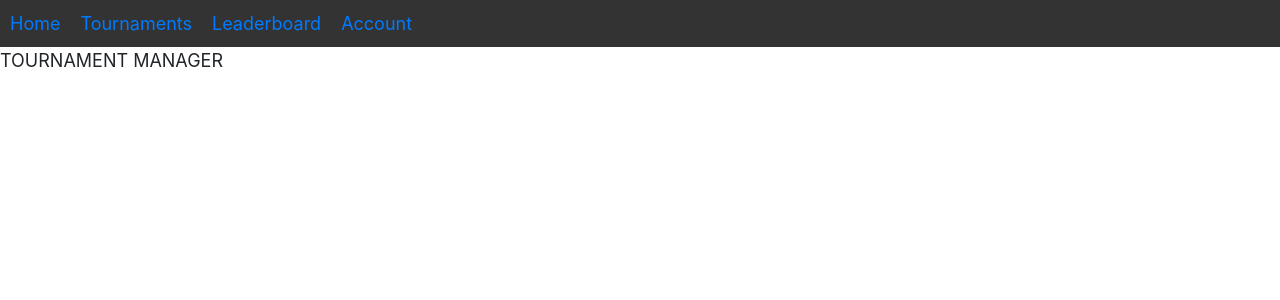
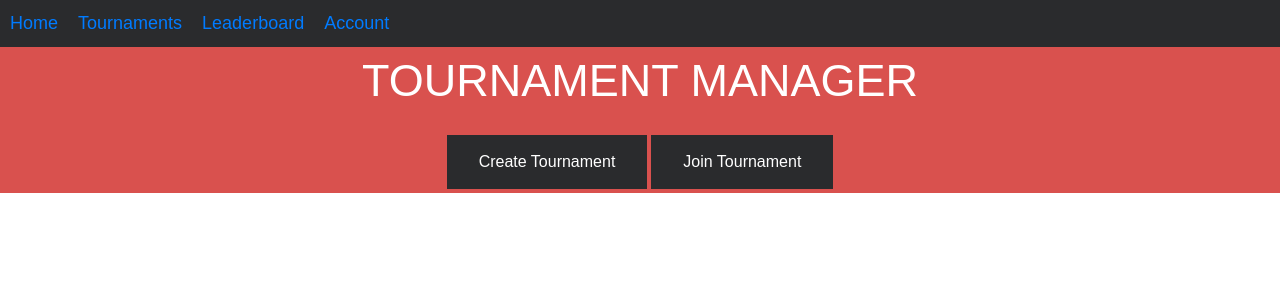
Before and after one commit to Dominik7797/Tournament-Manager, a React (Create React App) app in the folder Tournament Manager/ClientApp/: page / in a window 1280 px wide. Shown: the top 300 px of the page. Built offline with nearby package versions, Linux system fonts and the light colour scheme.

Commit message:
added tournament model and css

```diff
--- a/Tournament Manager/ClientApp/src/App.js
+++ b/Tournament Manager/ClientApp/src/App.js
@@ -12,6 +12,8 @@ import Tournaments from './components/Tournaments'
 import Account from './components/Account'
 import Leaderboard from './components/Leaderboard'
 import '../src/css/NavBar.css'
+import '../src/css/MainPageCSS.css'
+import TournamentCreator from './components/TournamentCreator';
 
 function App() {
     return (
@@ -45,6 +47,9 @@ function App() {
                         <Route path="/leaderboard">
                             <Leaderboard />
                         </Route>
+                        <Route path="/tournament-create">
+                            <TournamentCreator />
+                        </Route>
                         <Route path="/">
                             <Home />
                         </Route>
--- a/Tournament Manager/ClientApp/src/components/Home.js
+++ b/Tournament Manager/ClientApp/src/components/Home.js
@@ -1,9 +1,17 @@
 import React from 'react';
+import { Link } from 'react-router-dom';
+import '../../src/css/MainPageCSS.css'
+import TournamentCreator from './TournamentCreator';
 
-function Home(){
+function Home() {
+
     return (
-        <div className="MainPage">
+        <div className="mainPage">
             <p className="mainTitle">TOURNAMENT MANAGER</p>
+            <div className="linkContainer">
+                <Link to='/tournament-create' className="btnCreateTournament">Create Tournament</Link>
+                <Link to='/tournaments' className="btnCreateTournament">Join Tournament</Link>
+            </div>
         </div>
     );
 }
--- a/Tournament Manager/ClientApp/src/css/MainPageCSS.css
+++ b/Tournament Manager/ClientApp/src/css/MainPageCSS.css
@@ -0,0 +1,39 @@
+.mainTitle {
+    text-align: center;
+    font-size: 45px;
+    color: white;
+}
+
+.btnCreateTournament {
+    background-color: #2a2b2dff;
+    border: none;
+    color: white;
+    padding: 15px 32px;
+    text-align: center;
+    text-decoration: none;
+    display: inline-block;
+    font-size: 16px;
+    margin: 4px 2px;
+    cursor: pointer;
+    -webkit-appearance: button;
+    -moz-appearance: button;
+    appearance: button;
+    text-decoration: none;
+}
+
+.linkContainer {
+    display: flex;
+    justify-content: center;
+    align-items: center;
+}
+
+.btnForm {
+    align-items: center;
+    justify-content: center;
+}
+
+.App {
+    background-color: #d9514eff;
+    background-size: cover;
+    font-family: sans-serif;
+}
--- a/Tournament Manager/ClientApp/src/css/NavBar.css
+++ b/Tournament Manager/ClientApp/src/css/NavBar.css
@@ -3,7 +3,7 @@ body {
 }
 
 nav {
-    position: -webkit-sticky; /* Safari */
+    position: -webkit-sticky;
     position: sticky;
     top: 0;
 }
@@ -13,7 +13,7 @@ ul {
     margin: 0px;
     padding: 0px;
     overflow: hidden;
-    background-color: #333;
+    background-color: #2a2b2dff;
 }
 
 li {
@@ -22,11 +22,11 @@ li {
 }
 
     li link {
-        display: block;
         color: white;
+        padding: 14px 25px;
         text-align: center;
-        padding: 14px 16px;
         text-decoration: none;
+        display: inline-block;
     }
 
         li link:hover {
```
Also changed, not shown: 2 other files (tests, documents, lock files or other folders).
